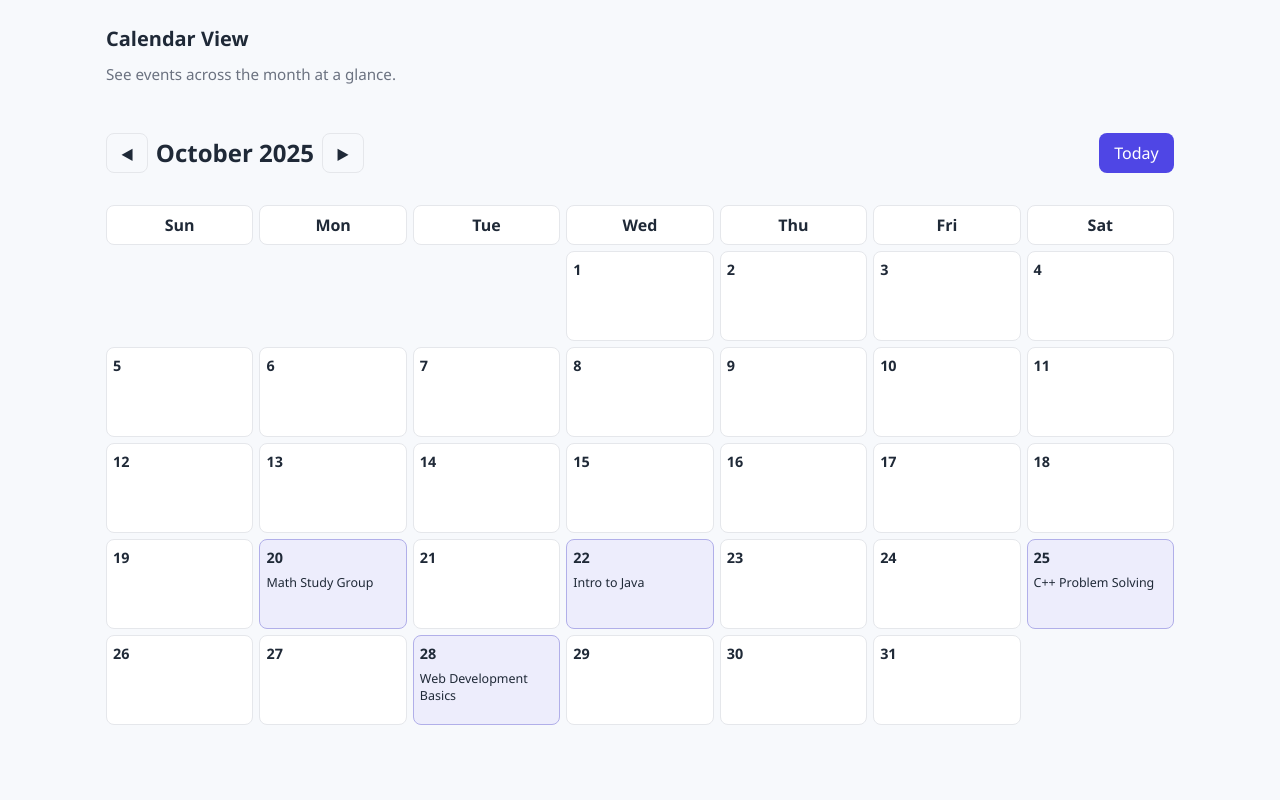
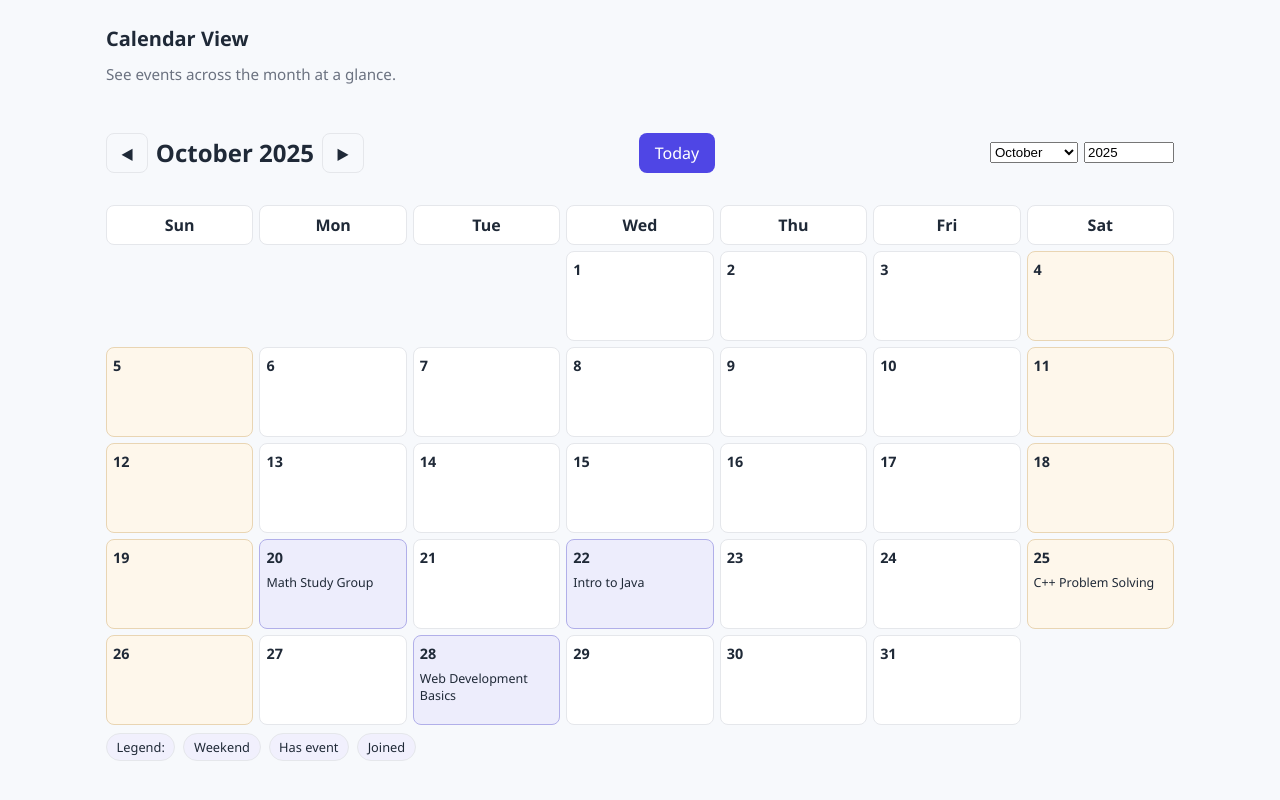
Before and after one commit to beata-teck/study-group-finder, a React (Vite) app in the folder study-group-finder/: page / in a window 1280 px wide. Shown: the part 2378-3178 px from the top of the page. Before the commit the page ends 3151 px from the top, so only its background shows below. Built offline with nearby package versions, Linux system fonts and the light colour scheme.

Commit message:
Enhance CalendarView and CreateEventModal: add weekend highlighting, organizer field, and improve styling for event cards

```diff
--- a/study-group-finder/src/components/CalanderVeiw.jsx
+++ b/study-group-finder/src/components/CalanderVeiw.jsx
@@ -43,12 +43,16 @@ function CalendarView({ events, joinedEvents, onJoin, onLeave }) {
     const hasJoined =
       hasEvents && hasEvents.some((e) => joinedEvents.some((je) => je.id === e.id));
 
+    const dayOfWeek = new Date(currentYear, currentMonth, d).getDay();
+    const isWeekend = dayOfWeek === 0 || dayOfWeek === 6;
+
     cells.push(
       <div
         key={d}
         className={`day
           ${hasEvents ? "has-event" : ""}
           ${isToday ? "today" : ""}
+          ${isWeekend ? "weekend" : ""}
           ${hasJoined ? "joined-day" : ""}`}
         onClick={() => hasEvents && setSelectedDay({ day: d, events: hasEvents })}
       >
@@ -95,6 +99,19 @@ function CalendarView({ events, joinedEvents, onJoin, onLeave }) {
         <h2>{monthName} {currentYear}</h2>
         <button className="btn btn-ghost" onClick={nextMonth} aria-label="Next month">▶</button>
         <button className="btn btn-primary today-btn" onClick={goToToday}>Today</button>
+        <div style={{ marginLeft: "auto", display: "inline-flex", gap: 6 }}>
+          <select value={currentMonth} onChange={(e) => setCurrentMonth(Number(e.target.value))}>
+            {Array.from({ length: 12 }).map((_, i) => (
+              <option value={i} key={i}>{new Date(0, i).toLocaleString('default', { month: 'long' })}</option>
+            ))}
+          </select>
+          <input
+            type="number"
+            value={currentYear}
+            onChange={(e) => setCurrentYear(Number(e.target.value))}
+            style={{ width: 90 }}
+          />
+        </div>
       </div>
 
       <div className="calendar-grid">
@@ -106,6 +123,13 @@ function CalendarView({ events, joinedEvents, onJoin, onLeave }) {
         <div className="day-name">Fri</div>
         <div className="day-name">Sat</div>
         {cells}
+      </div>
+
+      <div style={{ marginTop: 8, display: 'flex', gap: 8, alignItems: 'center', color: 'var(--muted)' }}>
+        <span className="chip">Legend:</span>
+        <span className="chip">Weekend</span>
+        <span className="chip">Has event</span>
+        <span className="chip">Joined</span>
       </div>
 
       {selectedDay && (
--- a/study-group-finder/src/components/CreateEventModal.jsx
+++ b/study-group-finder/src/components/CreateEventModal.jsx
@@ -18,6 +18,7 @@ export default function CreateEventModal({ onClose, onSave, initialEvent, onDele
   const [location, setLocation] = useState(initialEvent?.location || "");
   const [category, setCategory] = useState(initialEvent?.category || "");
   const [description, setDescription] = useState(initialEvent?.description || "");
+  const [organizer, setOrganizer] = useState("");
   const [error, setError] = useState("");
 
   const handleSubmit = (e) => {
@@ -36,6 +37,7 @@ export default function CreateEventModal({ onClose, onSave, initialEvent, onDele
       category: category.trim() || "General",
       description: description.trim() || undefined,
       custom: true,
+      organizer: organizer.trim() || undefined,
     };
     onSave && onSave(newEvent);
   };
@@ -101,6 +103,15 @@ export default function CreateEventModal({ onClose, onSave, initialEvent, onDele
               style={{ padding: "0.55rem 0.7rem", borderRadius: 8, border: "1px solid var(--border)", background: "var(--surface)", color: "var(--text)" }}
             />
           </Field>
+          <Field label="Organizer">
+            <input
+              type="text"
+              value={organizer}
+              onChange={(e) => setOrganizer(e.target.value)}
+              placeholder="Your name or club"
+              style={{ padding: "0.55rem 0.7rem", borderRadius: 8, border: "1px solid var(--border)", background: "var(--surface)", color: "var(--text)" }}
+            />
+          </Field>
           <Field label="Description">
             <textarea
               rows={3}
--- a/study-group-finder/src/components/EventCard.jsx
+++ b/study-group-finder/src/components/EventCard.jsx
@@ -13,6 +13,12 @@ function EventCard({ event, onJoin, onRemove, isJoined, onEdit, onDelete }) {
         )}
         {event.custom && <span className="badge">Verified organizer</span>}
       </div>
+      {event.organizer && (
+        <div className="organizer" style={{ marginBottom: 6 }}>
+          <span className="avatar" aria-hidden>{initials(event.organizer)}</span>
+          <span>By {event.organizer}</span>
+        </div>
+      )}
       <p style={{ margin: "0.25rem 0", color: "var(--muted)" }}>
         <strong>Subject:</strong> {event.subject}
       </p>
@@ -100,4 +106,11 @@ function categoryEmoji(category) {
   return map[category] || "📘";
 }
 
+function initials(name) {
+  const parts = String(name).trim().split(/\s+/);
+  const first = parts[0]?.[0] || '';
+  const last = parts[1]?.[0] || '';
+  return (first + last).toUpperCase() || 'U';
+}
+
 export default EventCard;
--- a/study-group-finder/src/index.css
+++ b/study-group-finder/src/index.css
@@ -204,6 +204,25 @@ button { font: inherit; }
   color: #065f46;
 }
 
+/* Avatars */
+.avatar {
+  width: 28px;
+  height: 28px;
+  border-radius: 999px;
+  display: inline-grid;
+  place-items: center;
+  font-size: 0.8rem;
+  font-weight: 700;
+  color: #ffffff;
+  background: var(--primary);
+}
+.organizer {
+  display: inline-flex;
+  align-items: center;
+  gap: 8px;
+  color: var(--muted);
+}
+
 /* Calendar */
 .calendar { margin: 2rem 0; }
 .calendar-header { display: flex; align-items: center; gap: 0.5rem; }
@@ -226,6 +245,7 @@ button { font: inherit; }
 .day .date { font-weight: 600; font-size: 0.9rem; }
 .day ul.event-list { list-style: none; padding: 0; margin: 6px 0 0; font-size: 0.78rem; text-align: left; }
 .today-btn { margin-left: auto; }
+.day.weekend { background: color-mix(in srgb, #f59e0b 8%, var(--surface)); border-color: color-mix(in srgb, #f59e0b 25%, var(--border)); }
 
 .event-popup { position: fixed; inset: 0; background: rgba(0,0,0,0.5); display: flex; align-items: center; justify-content: center; z-index: 1000; }
 .popup-content { background: var(--surface); color: var(--text); padding: 1.25rem; border-radius: 12px; width: 92%; max-width: 440px; border: 1px solid var(--border); }
```
